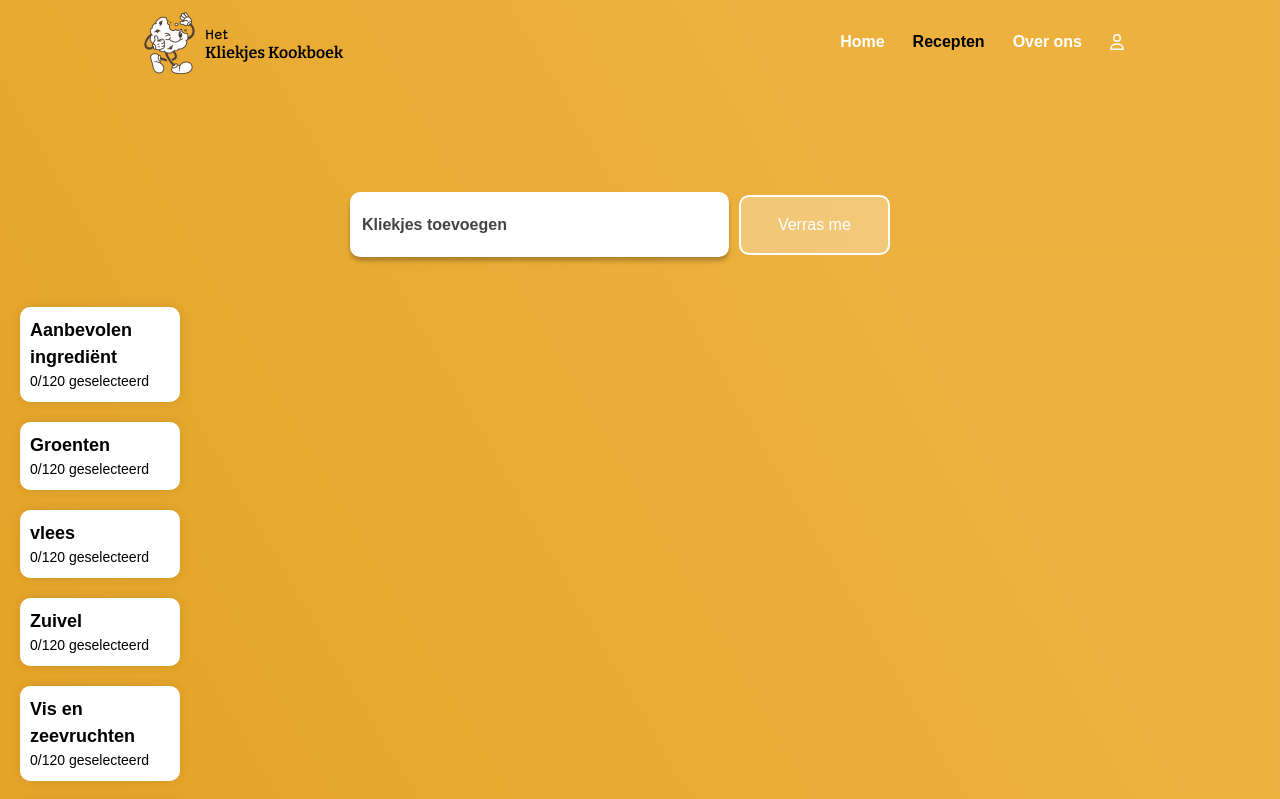
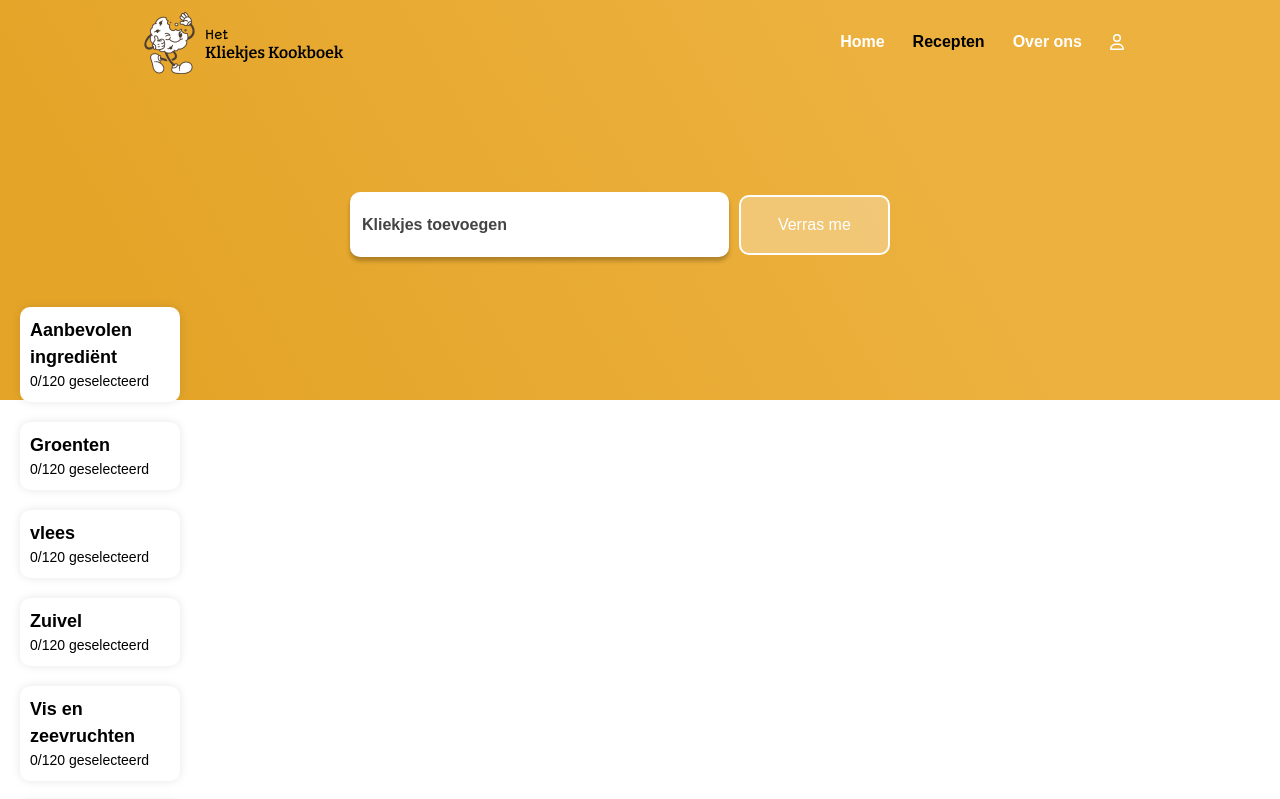
Before and after one commit to IvoDeiman/KliekjesKookboek, a Vue app: page /recipes in a window 1280 px wide. Shown: the top 799 px of the page. Built offline with nearby package versions, Linux system fonts and the light colour scheme.

Commit message:
kleur veranderd

```diff
--- a/src/views/Recipes.vue
+++ b/src/views/Recipes.vue
@@ -211,7 +211,7 @@ export default {
 
 #first-segment {
   background: linear-gradient(240deg, rgba(255, 206, 112, 0.30) 30.28%, rgba(0, 0, 0, 0.00) 88.36%), #E4A428;
-  height: 990px;
+  height: 400px;
   top:0;
 }
 
```
